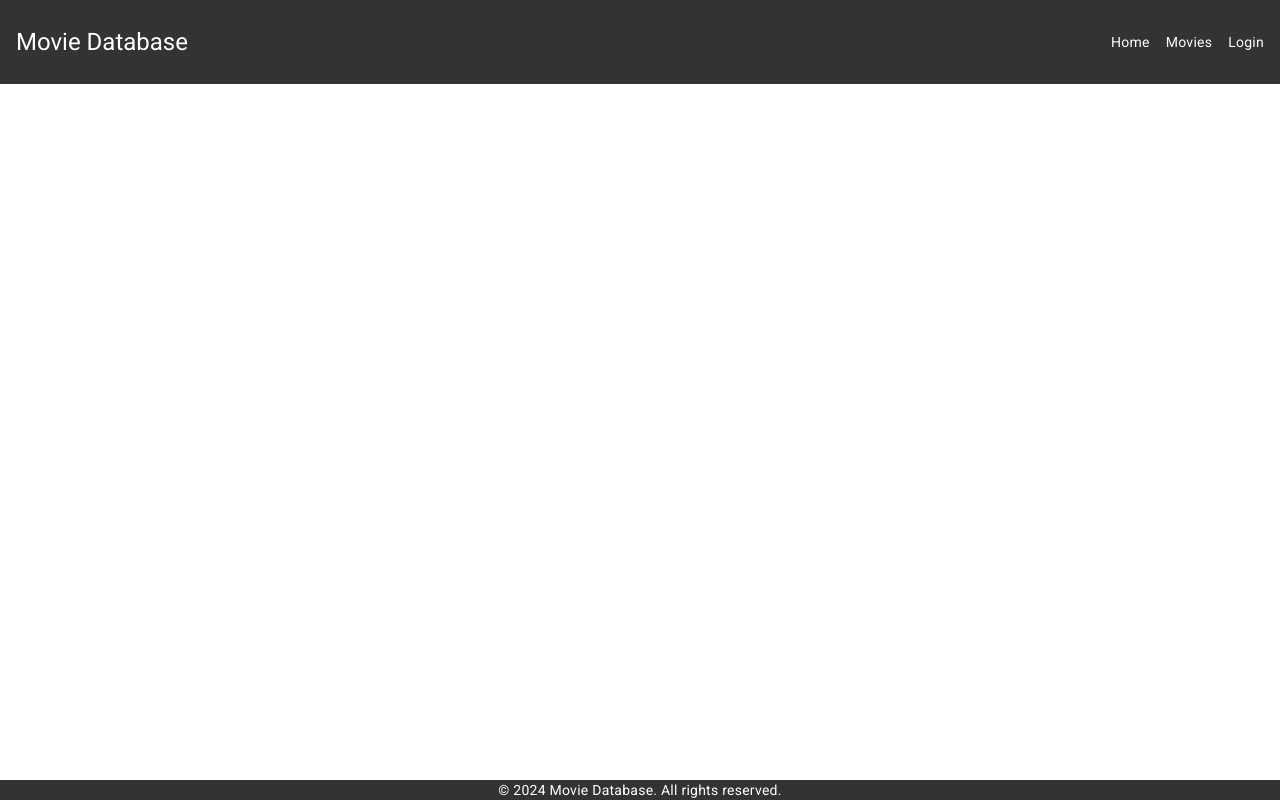
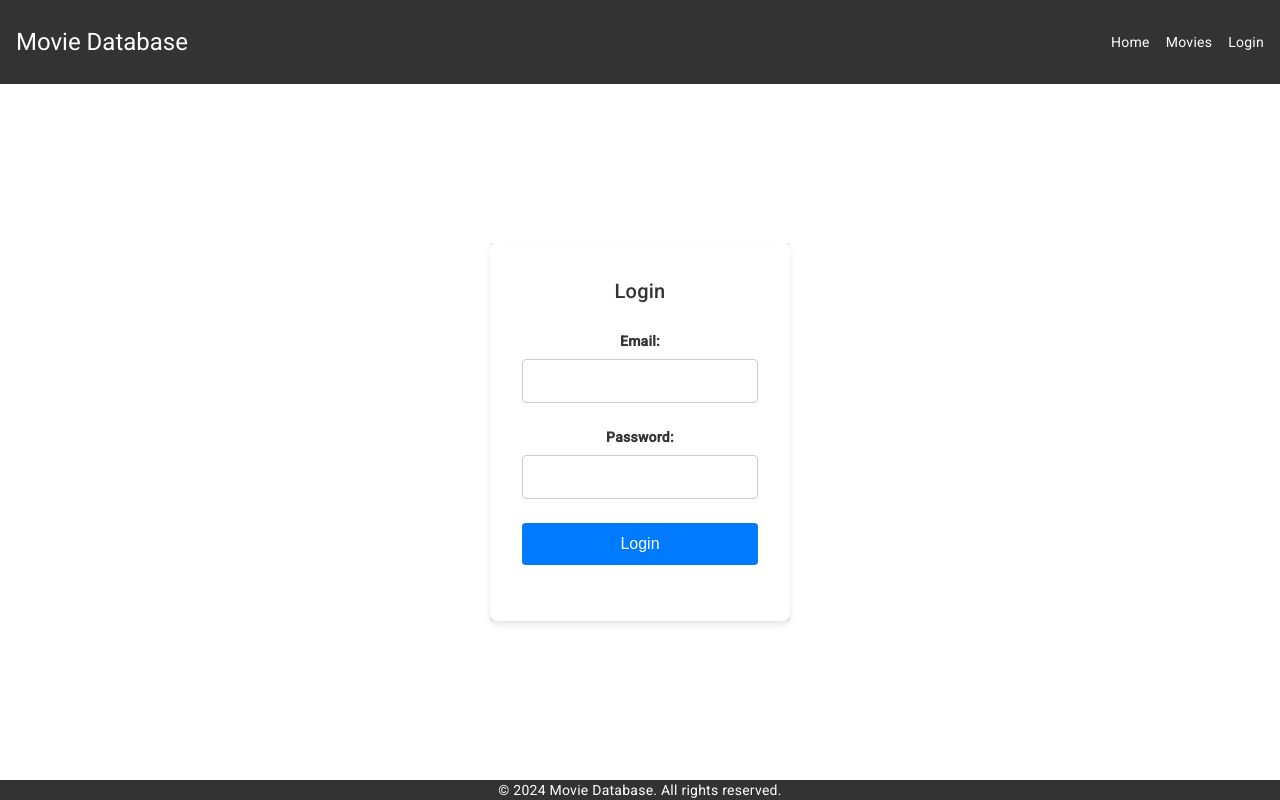
Before and after one commit to PogiAbel/WebTech2, an Angular app: page /login in a window 1280 px wide. Before the commit this address led to /. Built offline with nearby package versions, Linux system fonts and the light colour scheme.

Commit message:
login page

```diff
--- a/src/app/app.routes.ts
+++ b/src/app/app.routes.ts
@@ -2,11 +2,13 @@ import { Routes } from '@angular/router';
 import { HomeComponent } from './home/home.component';
 import { MovieComponent } from './movie/movie.component';
 import { SingleMovieComponent } from './single-movie/single-movie.component';
+import { LoginComponent } from './login/login.component';
 
 
 
 export const routes: Routes = [
 {path:'', component: HomeComponent, title: 'Home Page'},
 {path:'movies', component: MovieComponent, title: 'Movie list'},
-{path:'movie/:id', component: SingleMovieComponent}
+{path:'movie/:id', component: SingleMovieComponent},
+{path:'login', component: LoginComponent, title: 'Login Page'},
 ];
--- a/src/app/interfaces.ts
+++ b/src/app/interfaces.ts
@@ -45,3 +45,14 @@ export interface Comment{
   text: string;
   date: Date;
 }
+
+export class Login{
+  private username: string;
+  private email: string;
+
+  constructor(username: string, email: string){
+    this.username = username;
+    this.email = email;
+  };
+
+}
--- /dev/null
+++ b/src/app/login/login.component.css
@@ -0,0 +1,54 @@
+.login-container {
+    display: flex;
+    justify-content: center;
+    align-items: center;
+    background-color: #f0f0f0;
+  }
+
+  .login-form {
+    background: #fff;
+    padding: 2rem;
+    border-radius: 8px;
+    box-shadow: 0 4px 6px rgba(0, 0, 0, 0.1);
+    width: 300px;
+    text-align: center;
+  }
+
+  .login-form h2 {
+    margin-bottom: 1.5rem;
+    color: #333;
+  }
+
+  .form-group {
+    margin-bottom: 1.5rem;
+  }
+
+  .form-group label {
+    display: block;
+    margin-bottom: 0.5rem;
+    color: #333;
+    font-weight: 600;
+  }
+
+  .form-group input {
+    width: 100%;
+    padding: 0.75rem;
+    border: 1px solid #ccc;
+    border-radius: 4px;
+    font-size: 1rem;
+  }
+
+  .btn-login {
+    background-color: #007bff;
+    color: #fff;
+    border: none;
+    padding: 0.75rem 1.5rem;
+    border-radius: 4px;
+    cursor: pointer;
+    font-size: 1rem;
+    width: 100%;
+  }
+
+  .btn-login:hover {
+    background-color: #0056b3;
+  }
--- /dev/null
+++ b/src/app/login/login.component.html
@@ -0,0 +1,25 @@
+<div *ngIf="!login">
+    <div class="login-container">
+        <div class="login-form">
+          <h2>Login</h2>
+          <form>
+            <div class="form-group">
+              <label for="email">Email:</label>
+              <input type="email" id="email" name="email" required>
+            </div>
+            <div class="form-group">
+              <label for="password">Password:</label>
+              <input type="password" id="password" name="password" required>
+            </div>
+            <div class="form-group">
+              <button type="submit" class="btn-login">Login</button>
+            </div>
+          </form>
+        </div>
+      </div>
+
+</div>
+
+<div *ngIf="login">
+    <p>Logged in</p>
+</div>
--- /dev/null
+++ b/src/app/login/login.component.ts
@@ -0,0 +1,17 @@
+import { Component, Input, Output } from '@angular/core';
+import { Login } from '../interfaces';
+import { CommonModule } from '@angular/common';
+
+@Component({
+  selector: 'app-login',
+  standalone: true,
+  imports: [CommonModule],
+  templateUrl: './login.component.html',
+  styleUrl: './login.component.css'
+})
+export class LoginComponent {
+  @Input() login!: Login;
+
+  ngOnInit(){
+  }
+}
```
Also changed, not shown: 1 other file (tests, documents, lock files or other folders).
